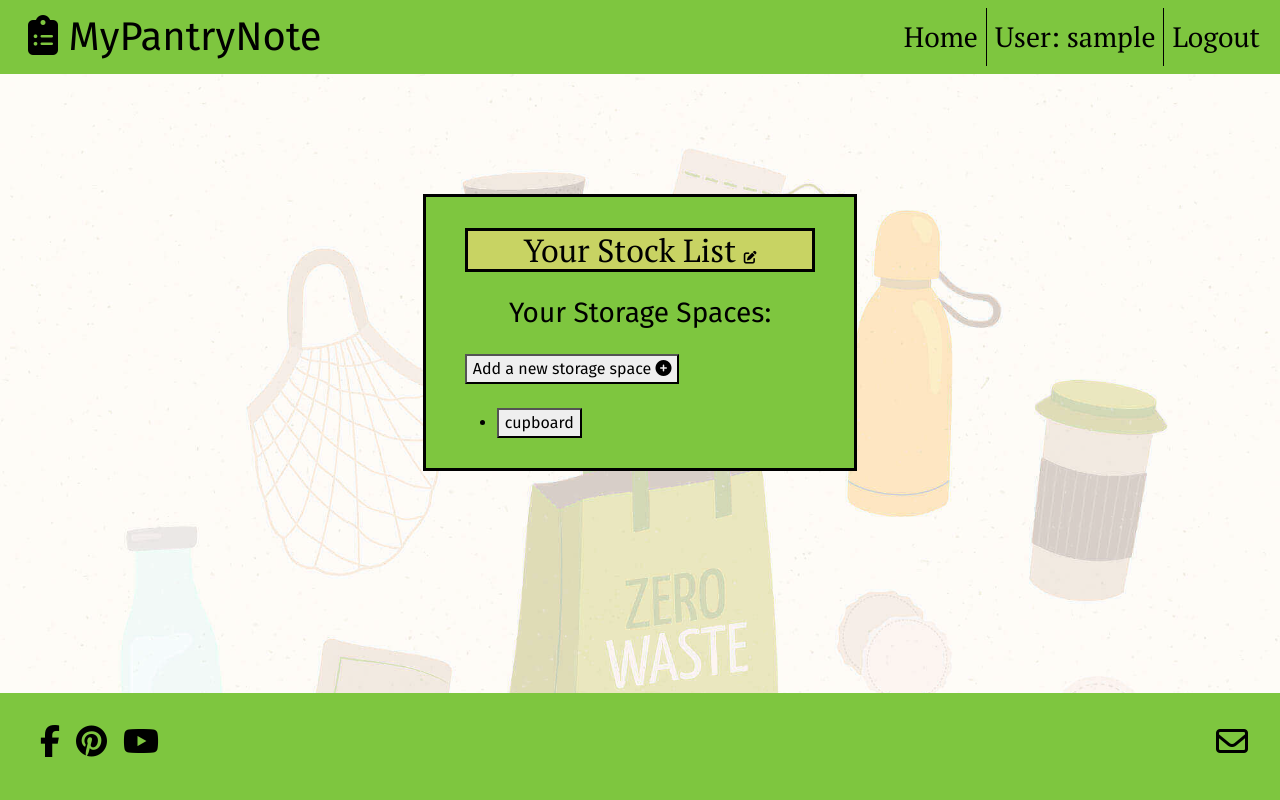
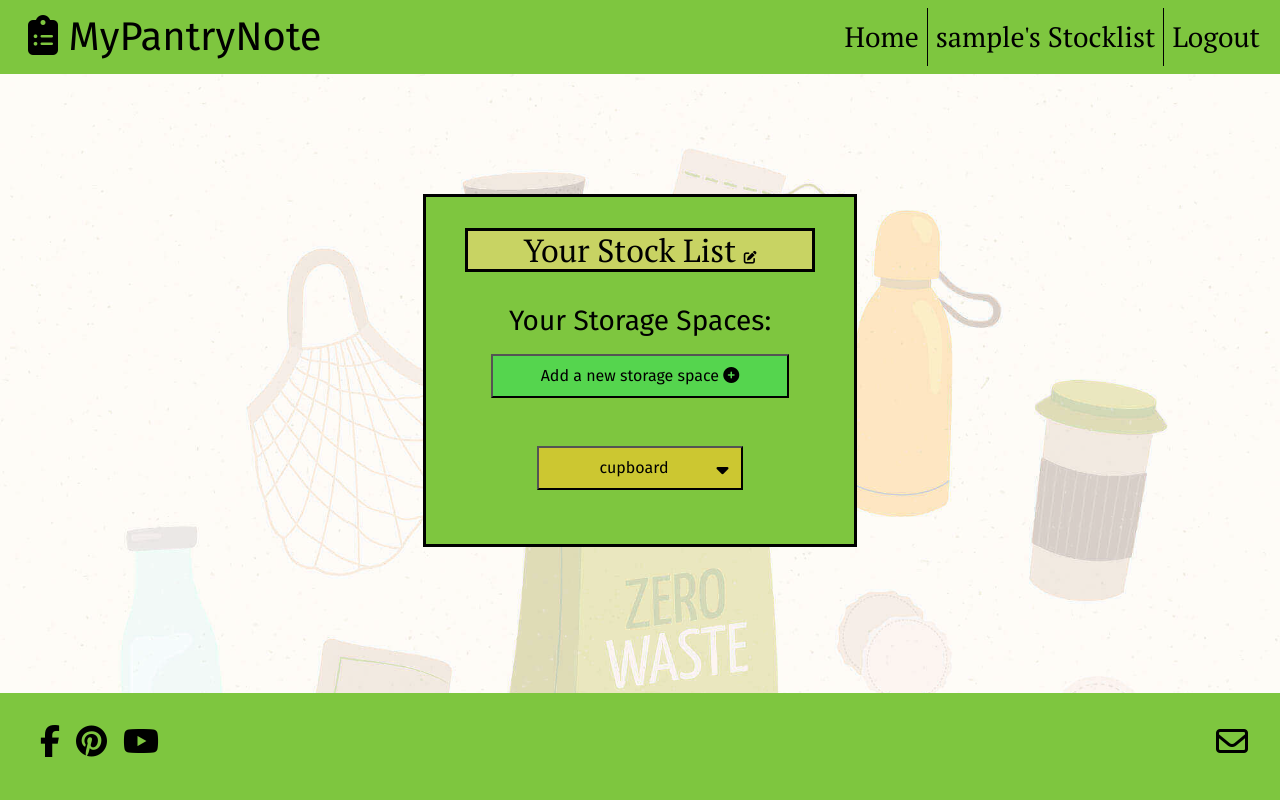
Before and after one commit to WojtekKamilowski/CI_PP4_MPN, a Django app: page /list/ in a window 1280 px wide. Run offline with Django 4.2, Linux system fonts and the light colour scheme; the visitor is signed in with stand-in values (Sample User, id 1); some libraries are stand-ins or nearby versions.

Commit message:
Style list.html

```diff
--- a/static/css/style.css
+++ b/static/css/style.css
@@ -89,6 +89,20 @@ h2 {
     font-size: 40%;
 }
 
+#storage-spaces {
+    list-style: none;
+    padding: 0;
+}
+
+.storage-btn {
+    padding: 1vh 1vw;
+    background-color: #CCC731;
+}
+
+.storage-sortdown {
+    font-size: 120%;
+}
+
 /* Footer external platforms icons with links */
 
 #platforms li {
--- a/templates/base.html
+++ b/templates/base.html
@@ -40,7 +40,7 @@
                     {% load account %}
 
                     <li class="nav-item">
-                        <a class="nav-link border-start border-black fs-3" href="{% url 'home' %}">User: {% user_display user %}</a>
+                        <a class="nav-link border-start border-black fs-3" href="{% url 'list' %}">{% user_display user %}'s Stocklist</a>
                     </li>
                     <li class="nav-item">
                         <a class="nav-link border-start border-black fs-3" href="{% url 'account_logout' %}">Logout</a>
--- a/templates/list.html
+++ b/templates/list.html
@@ -4,16 +4,16 @@
 
 <!-- Stocklist Box -->
 <div class="row">
-    <div class="col-xl-4 col-lg-6 col-md-8 col-sm-10 container-md main-box">
+    <div class="col-xl-4 col-lg-6 col-md-8 col-sm-10 container-md main-box d-flex flex-column">
         <h2 class="text-center my-4" id="stocklist-name">Your Stock List <i class="fa-solid fa-pen-to-square"></i></h2>
-        <h3 class="text-center my-4">Your Storage Spaces:</h2>
-        <div class="mt-4">
-            <button>Add a new storage space <i class="fa-solid fa-circle-plus"></i></button>
+        <h3 class="text-center my-2">Your Storage Spaces:</h2>
+        <div class="mt-2 d-flex justify-content-center">
+            <button class="cst-bg-green px-5 py-2">Add a new storage space <i class="fa-solid fa-circle-plus"></i></button>
         </div>
-        <div class="my-4">
-            <ul id="storage-spaces">
+        <div>
+            <ul id="storage-spaces" class="my-4 d-flex justify-content-center">
                 <li>
-                    <button class="storage-btn">cupboard</button>
+                    <button class="storage-btn my-4 d-flex justify-content-center"><span class="ms-5">cupboard</span><span class="ms-5"><i class="fa-solid fa-sort-down storage-sortdown"></i></span></button>
                 </li>
             </ul>
         </div>
```
Also changed, not shown: README.md.
